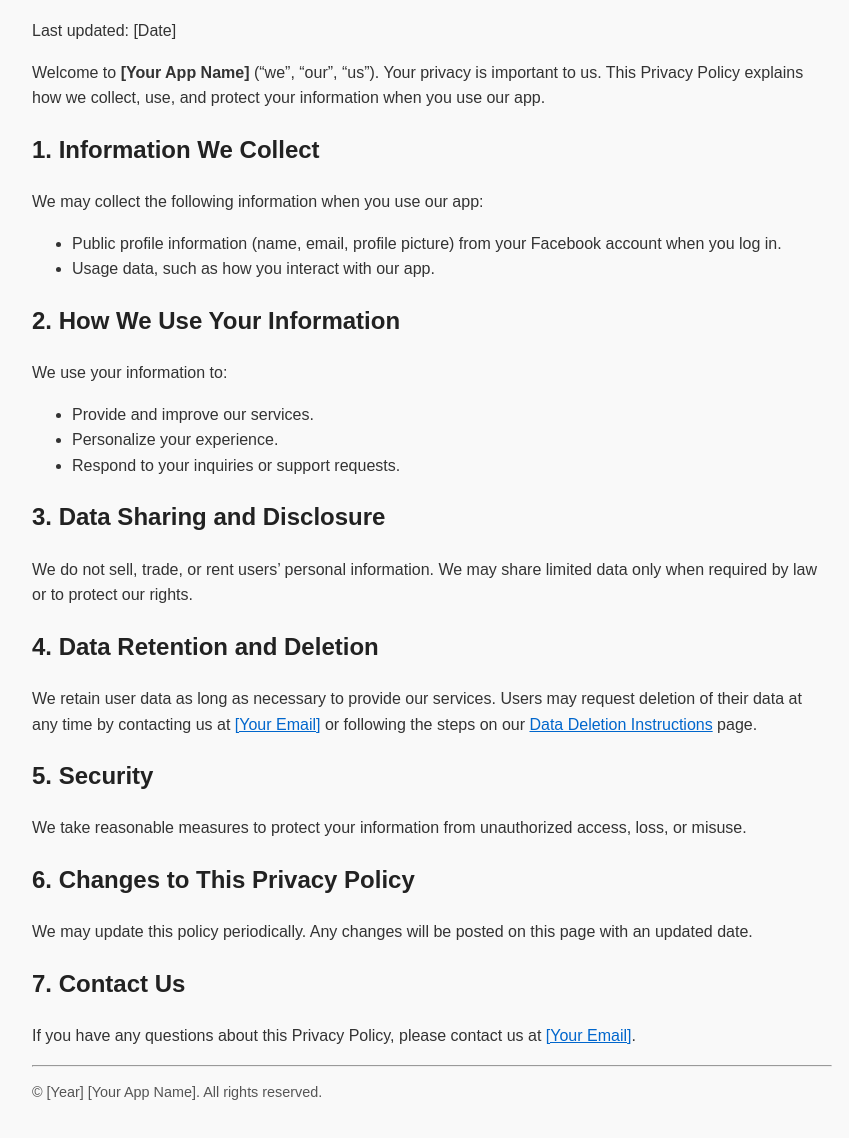
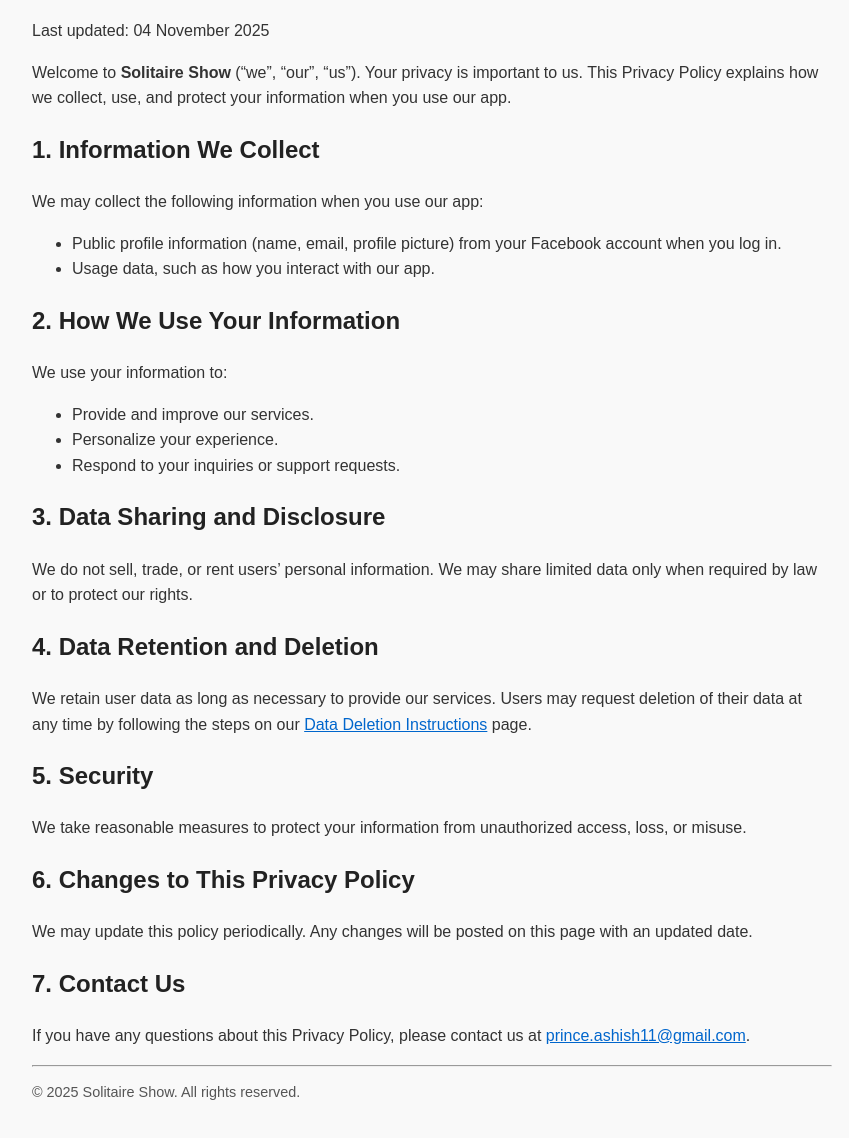
Before and after one commit to amaze1111/amaze1111.github.io, a plain HTML site: page privacy-policy.html in a window 1280 px wide. Shown: the part 136-1274 px from the top of the page, without its empty margins (208-1057 px from the left). Drawn offline with Linux system fonts and the light colour scheme.

Commit message:
Update privacy policy for Solitaire Show

```diff
--- a/privacy-policy.html
+++ b/privacy-policy.html
@@ -3,7 +3,7 @@
 <head>
   <meta charset="UTF-8" />
   <meta name="viewport" content="width=device-width, initial-scale=1.0" />
-  <title>Privacy Policy - [Your App Name]</title>
+  <title>Privacy Policy - Solitaire Show</title>
   <style>
     body {
       font-family: Arial, sans-serif;
@@ -24,10 +24,10 @@
 </head>
 <body>
   <h1>Privacy Policy</h1>
-  <p>Last updated: [Date]</p>
+  <p>Last updated: 04 November 2025</p>
 
   <p>
-    Welcome to <strong>[Your App Name]</strong> (“we”, “our”, “us”).
+    Welcome to <strong>Solitaire Show</strong> (“we”, “our”, “us”).
     Your privacy is important to us. This Privacy Policy explains how we collect, use, and protect your information when you use our app.
   </p>
 
@@ -55,9 +55,8 @@
   <h2>4. Data Retention and Deletion</h2>
   <p>
     We retain user data as long as necessary to provide our services.
-    Users may request deletion of their data at any time by contacting us at
-    <a href="mailto:[Your Email]">[Your Email]</a> or following the steps on our
-    <a href="[Your Data Deletion URL]">Data Deletion Instructions</a> page.
+    Users may request deletion of their data at any time by following the steps on our
+    <a href="https://amaze1111.github.io/data-deletion-instructions.html">Data Deletion Instructions</a> page.
   </p>
 
   <h2>5. Security</h2>
@@ -73,12 +72,12 @@
   <h2>7. Contact Us</h2>
   <p>
     If you have any questions about this Privacy Policy, please contact us at
-    <a href="mailto:[Your Email]">[Your Email]</a>.
+    <a href="mailto:prince.ashish11@gmail.com">prince.ashish11@gmail.com</a>.
   </p>
 
   <hr />
   <p style="font-size: 0.9em; color: #555;">
-    © [Year] [Your App Name]. All rights reserved.
+    © 2025 Solitaire Show. All rights reserved.
   </p>
 </body>
 </html>
```
